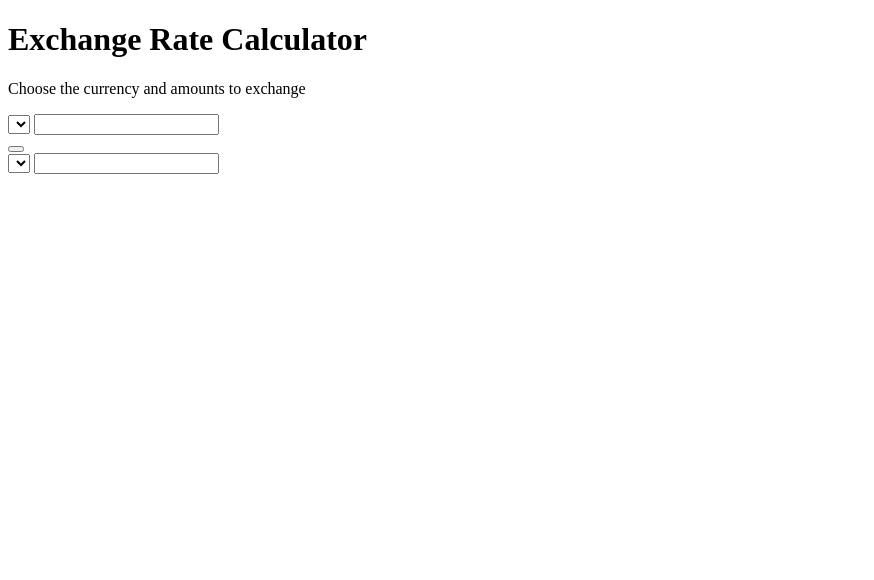
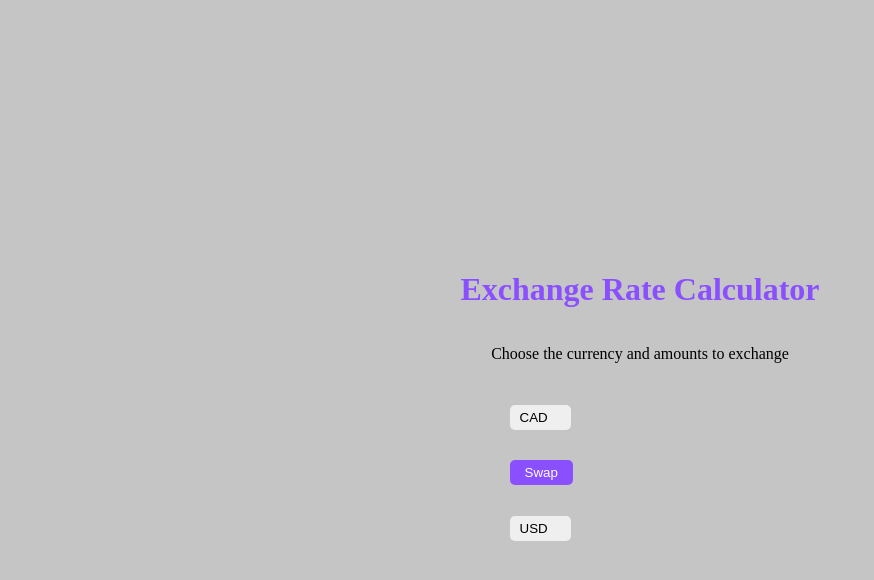
Before and after one commit to alexbmoreira/Exchange-Rate-Calculator, a plain HTML site: page index.html in a window 1280 px wide. Shown: the whole page, without its empty margins (0-874 px from the left). Drawn offline with Linux system fonts and the light colour scheme.

Commit message:
Updated index.html Added styling

```diff
--- a/index.html
+++ b/index.html
@@ -15,16 +15,119 @@
     <div class="calculator">
         <div class="currency">
             <select id="currency_from">
-
+                <option value="AED">AED</option>
+                <option value="ARS">ARS</option>
+                <option value="AUD">AUD</option>
+                <option value="BGN">BGN</option>
+                <option value="BRL">BRL</option>
+                <option value="BSD">BSD</option>
+                <option value="CAD" selected="">CAD</option>
+                <option value="CHF">CHF</option>
+                <option value="CLP">CLP</option>
+                <option value="CNY">CNY</option>
+                <option value="COP">COP</option>
+                <option value="CZK">CZK</option>
+                <option value="DKK">DKK</option>
+                <option value="DOP">DOP</option>
+                <option value="EGP">EGP</option>
+                <option value="EUR">EUR</option>
+                <option value="FJD">FJD</option>
+                <option value="GBP">GBP</option>
+                <option value="GTQ">GTQ</option>
+                <option value="HKD">HKD</option>
+                <option value="HRK">HRK</option>
+                <option value="HUF">HUF</option>
+                <option value="IDR">IDR</option>
+                <option value="ILS">ILS</option>
+                <option value="INR">INR</option>
+                <option value="ISK">ISK</option>
+                <option value="JPY">JPY</option>
+                <option value="KRW">KRW</option>
+                <option value="KZT">KZT</option>
+                <option value="MXN">MXN</option>
+                <option value="MYR">MYR</option>
+                <option value="NOK">NOK</option>
+                <option value="NZD">NZD</option>
+                <option value="PAB">PAB</option>
+                <option value="PEN">PEN</option>
+                <option value="PHP">PHP</option>
+                <option value="PKR">PKR</option>
+                <option value="PLN">PLN</option>
+                <option value="PYG">PYG</option>
+                <option value="RON">RON</option>
+                <option value="RUB">RUB</option>
+                <option value="SAR">SAR</option>
+                <option value="SEK">SEK</option>
+                <option value="SGD">SGD</option>
+                <option value="THB">THB</option>
+                <option value="TRY">TRY</option>
+                <option value="TWD">TWD</option>
+                <option value="UAH">UAH</option>
+                <option value="USD">USD</option>
+                <option value="UYU">UYU</option>
+                <option value="VND">VND</option>
+                <option value="ZAR">ZAR</option>
             </select>
             <input type="number" id="amount_from" />
         </div>
         <div class="swap">
-            <button id="swap" class="btn"></button>
+            <button id="swap" class="btn">Swap</button>
+            <div class="rate"></div>
         </div>
         <div class="currency">
             <select id="currency_to">
-
+                <option value="AED">AED</option>
+                <option value="ARS">ARS</option>
+                <option value="AUD">AUD</option>
+                <option value="BGN">BGN</option>
+                <option value="BRL">BRL</option>
+                <option value="BSD">BSD</option>
+                <option value="CAD">CAD</option>
+                <option value="CHF">CHF</option>
+                <option value="CLP">CLP</option>
+                <option value="CNY">CNY</option>
+                <option value="COP">COP</option>
+                <option value="CZK">CZK</option>
+                <option value="DKK">DKK</option>
+                <option value="DOP">DOP</option>
+                <option value="EGP">EGP</option>
+                <option value="EUR">EUR</option>
+                <option value="FJD">FJD</option>
+                <option value="GBP">GBP</option>
+                <option value="GTQ">GTQ</option>
+                <option value="HKD">HKD</option>
+                <option value="HRK">HRK</option>
+                <option value="HUF">HUF</option>
+                <option value="IDR">IDR</option>
+                <option value="ILS">ILS</option>
+                <option value="INR">INR</option>
+                <option value="ISK">ISK</option>
+                <option value="JPY">JPY</option>
+                <option value="KRW">KRW</option>
+                <option value="KZT">KZT</option>
+                <option value="MXN">MXN</option>
+                <option value="MYR">MYR</option>
+                <option value="NOK">NOK</option>
+                <option value="NZD">NZD</option>
+                <option value="PAB">PAB</option>
+                <option value="PEN">PEN</option>
+                <option value="PHP">PHP</option>
+                <option value="PKR">PKR</option>
+                <option value="PLN">PLN</option>
+                <option value="PYG">PYG</option>
+                <option value="RON">RON</option>
+                <option value="RUB">RUB</option>
+                <option value="SAR">SAR</option>
+                <option value="SEK">SEK</option>
+                <option value="SGD">SGD</option>
+                <option value="THB">THB</option>
+                <option value="TRY">TRY</option>
+                <option value="TWD">TWD</option>
+                <option value="UAH">UAH</option>
+                <option value="USD" selected="">USD</option>
+                <option value="UYU">UYU</option>
+                <option value="VND">VND</option>
+                <option value="ZAR">ZAR</option>
             </select>
             <input type="number" id="amount_to" />
         </div>
--- a/style.css
+++ b/style.css
@@ -0,0 +1,84 @@
+:root
+{
+    --main-color: #8A4FFF;
+}
+
+* { box-sizing: border-box;}
+
+body
+{
+    background-color: #C5C5C5;
+    display: flex;
+    flex-direction: column;
+    height: 100vh;
+    align-items: center;
+    justify-content: center;
+    padding: 20px;
+}
+
+h1
+{
+    color: var(--main-color);
+}
+
+p
+{
+    text-align: center;
+}
+
+.btn
+{
+    background: var(--main-color);
+    color: #FFFFFF;
+    margin: 5px 0;
+    padding: 5px 15px;
+    border-radius: 5px;
+    border: 0;
+    cursor: pointer;
+}
+
+.currency
+{
+    padding: 20px 0;
+    display: flex;
+    align-items: center;
+    justify-content: center;
+}
+
+.currency select
+{
+    appearance: none;
+    -moz-appearance: none;
+    -webkit-appearance: none;
+    padding: 5px 20px 5px 10px;
+    border: 0;
+    border-radius: 5px;
+}
+
+.currency input
+{
+    background: transparent;
+    border: 0;
+    font-size: 30px;
+    text-align: right;
+    width: 200px;
+}
+
+.swap
+{
+    display: flex;
+    align-items: center;
+    justify-content: space-between;
+}
+
+.rate
+{
+    color: var(--main-color);
+    font-size: 16px;
+    padding: 0 10px;
+}
+
+select:focus, input:focus, button:focus
+{
+    outline: 0;
+}
```
